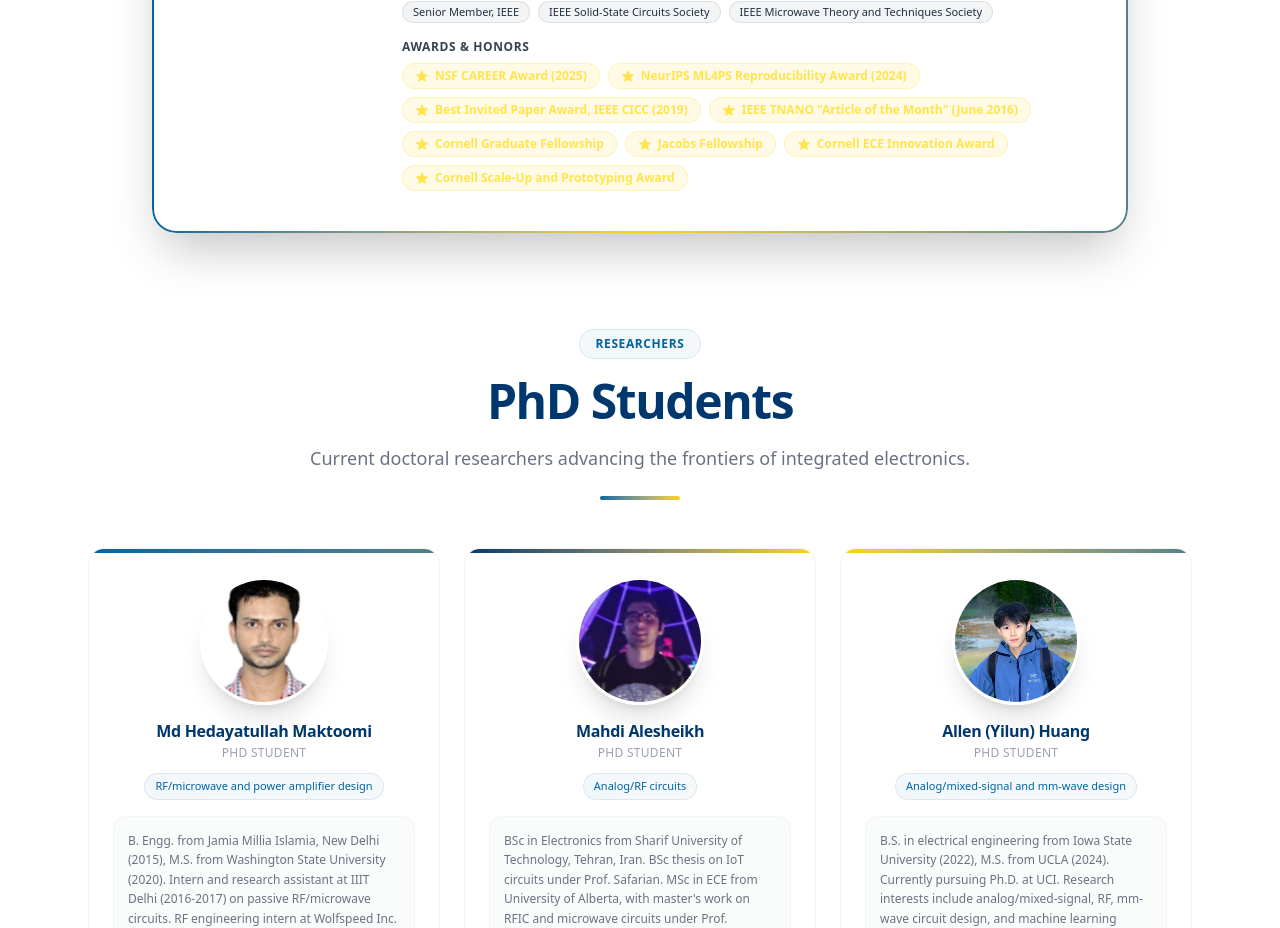
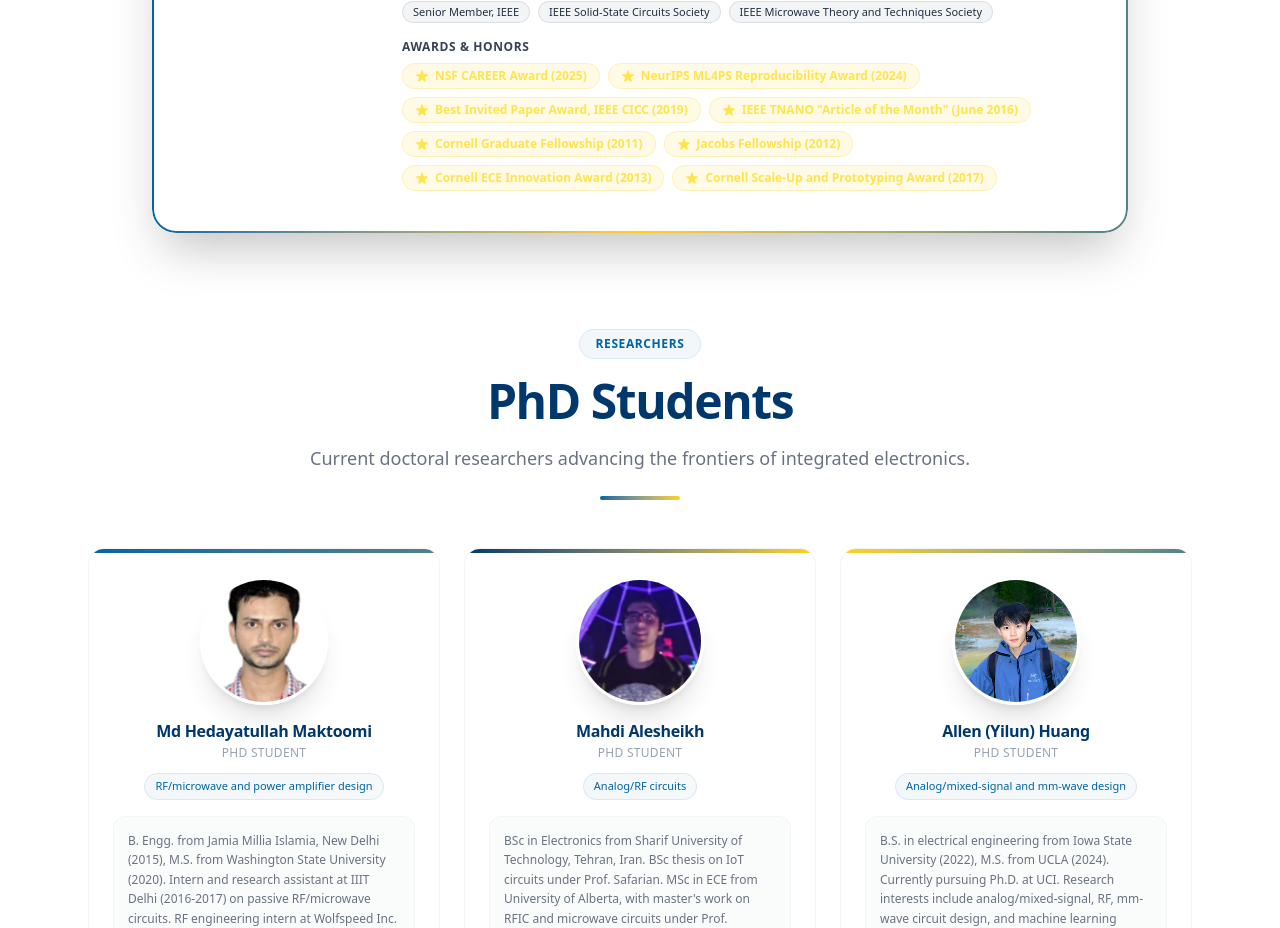
Before and after one commit to hie-uci/HIE-Lab-Website, a Next.js app: page /team in a window 1280 px wide. Shown: the part 996-1924 px from the top of the page. Built offline with nearby package versions, Linux system fonts and the light colour scheme.

Commit message:
Polish PI intro: concise homepage bio, updated tags (NSF CAREER, IEEE Senior Member, 50+ Pubs), add award years to team page

```diff
--- a/src/app/page.tsx
+++ b/src/app/page.tsx
@@ -317,9 +317,9 @@ export default function HomePage() {
                     </div>
                   </div>
                   <div className="space-y-3 text-sm text-white/80 leading-relaxed">
-                    <p>Principal Investigator of the HIE Lab at UC Irvine, specializing in mm-wave/THz integrated circuits and AI-driven design methodologies.</p>
+                    <p className="leading-relaxed">Building next-generation mm-wave and terahertz circuits that push silicon beyond its limits.</p>
                     <div className="flex flex-wrap gap-2 pt-2">
-                      {['Cornell PhD', 'NSF CAREER 2025', 'IEEE Sr. Member'].map((tag) => (
+                      {['Cornell PhD', 'NSF CAREER Award', 'IEEE Senior Member', '50+ Publications'].map((tag) => (
                         <span key={tag} className="px-3 py-1 rounded-full text-xs bg-white/10 border border-white/15 font-medium">
                           {tag}
                         </span>
--- a/src/app/team/page.tsx
+++ b/src/app/team/page.tsx
@@ -37,10 +37,10 @@ const director = {
     'NeurIPS ML4PS Reproducibility Award (2024)',
     'Best Invited Paper Award, IEEE CICC (2019)',
     'IEEE TNANO "Article of the Month" (June 2016)',
-    'Cornell Graduate Fellowship',
-    'Jacobs Fellowship',
-    'Cornell ECE Innovation Award',
-    'Cornell Scale-Up and Prototyping Award',
+    'Cornell Graduate Fellowship (2011)',
+    'Jacobs Fellowship (2012)',
+    'Cornell ECE Innovation Award (2013)',
+    'Cornell Scale-Up and Prototyping Award (2017)',
   ],
 };
 
```
